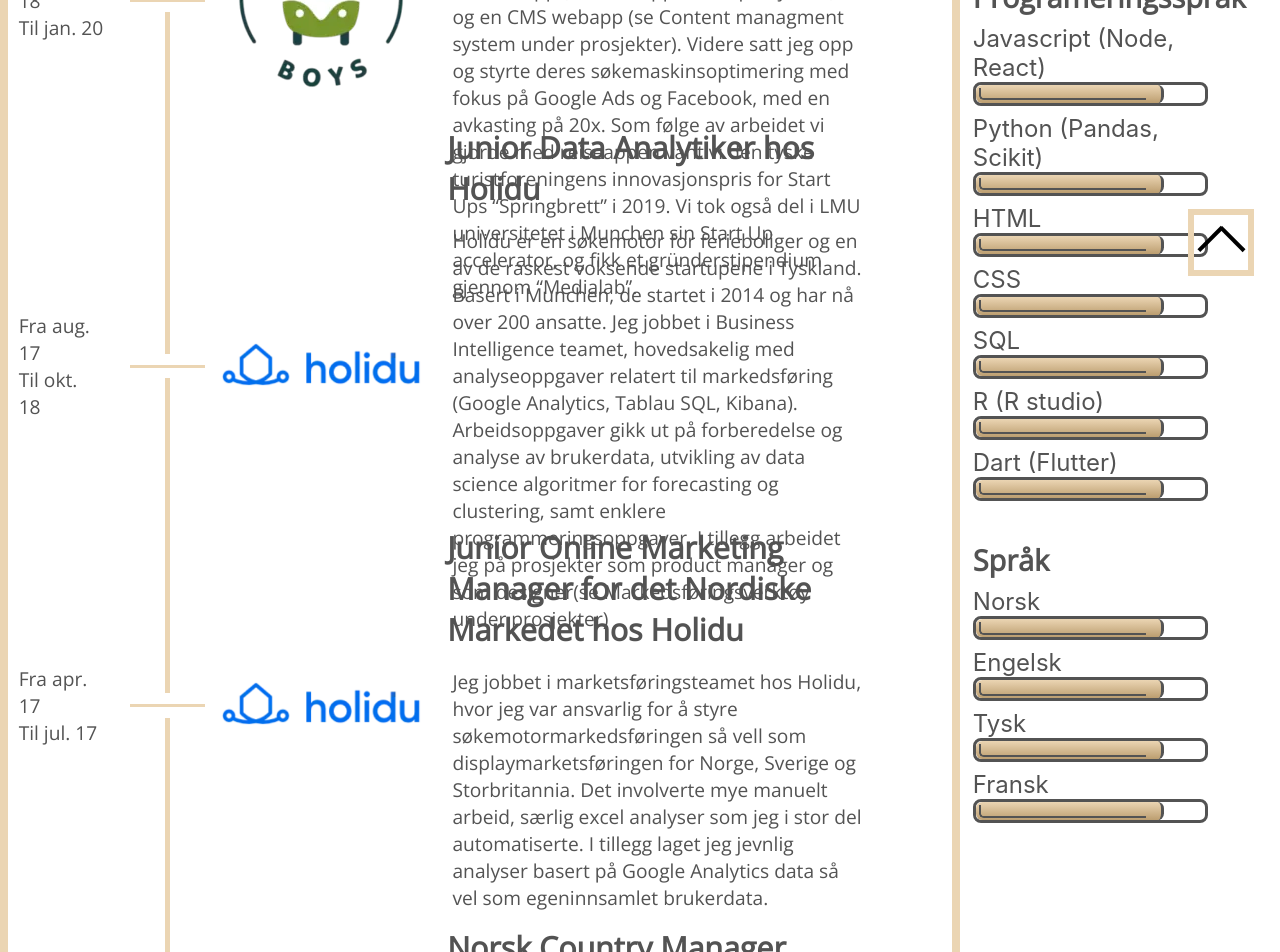
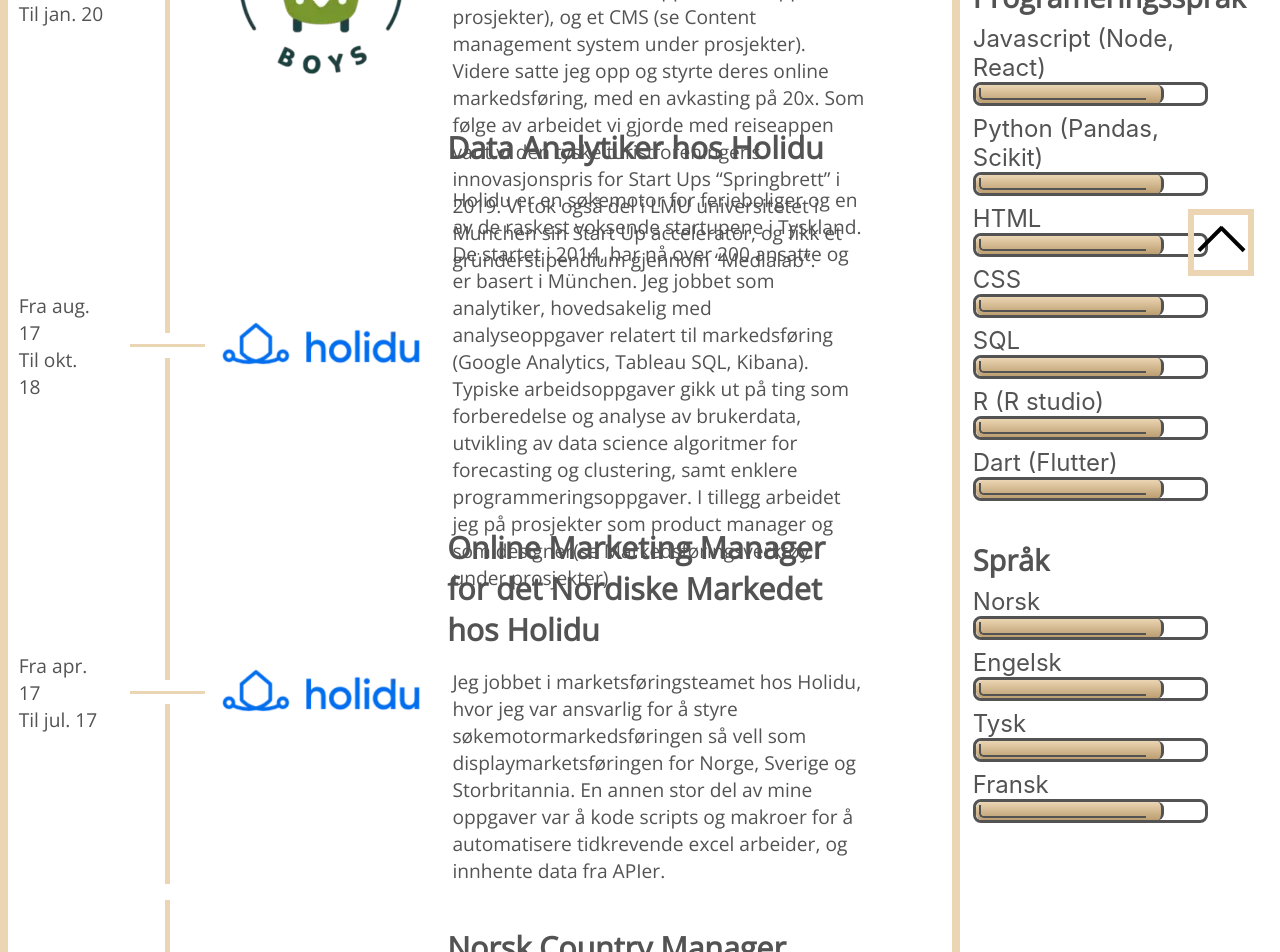
Before and after one commit to ChristianVestre/christianhjvestre, a Next.js app: page /resume in a window 1280 px wide. Shown: the part 500-1452 px from the top of the page. Built offline with nearby package versions, Linux system fonts and the light colour scheme.

Commit message:
content updates

```diff
--- a/src/i18n/resumeText.json
+++ b/src/i18n/resumeText.json
@@ -3,7 +3,7 @@
         {
             "no": {
                 "headline": "Freelancearbeid ved siden av studiene hos CamperBoys",
-                "text": "CamperBoys leier ut Campingbiler i München-området. Mens jeg tok mastergraden jobbet jeg for de med både markedsføring og koding. Blant annet utviklet en prototype av en reiseapp (se Reiseapp under prosjekter), og en CMS webapp (se Content managment system under prosjekter). Videre satt jeg opp og styrte deres søkemaskinsoptimering med fokus på Google Ads og Facebook, med en avkasting på 20x. Som følge av arbeidet vi gjorde med reiseappen vant vi den tyske turistforeningens innovasjonspris for Start Ups “Springbrett” i 2019. Vi tok også del i LMU universitetet i Munchen sin Start Up accelerator, og fikk et gründerstipendium gjennom “Medialab”.",
+                "text": "CamperBoys er en Start Up som leier ut Campingbiler i München-området. Mens jeg tok mastergraden min jobbet jeg for de både med markedsføring og med koding. Blant annet utviklet en reiseapp (se Reiseapp under prosjekter), og et CMS (se Content management system under prosjekter). Videre satte jeg opp og styrte deres online markedsføring, med en avkasting på 20x. Som følge av arbeidet vi gjorde med reiseappen vant vi den tyske turistforeningens innovasjonspris for Start Ups “Springbrett” i 2019. Vi tok også del i LMU universitetet i Munchen sin Start Up accelerator, og fikk et gründerstipendium gjennom “Medialab”.",
                 "logo": "resume/camperboyslogo",
                 "from": "Fra okt. 18",
                 "to": "Til jan. 20"
@@ -18,14 +18,14 @@
         },
         {
             "no": {
-                "headline": "Junior Data Analytiker hos Holidu",
-                "text": "Holidu er en søkemotor for ferieboliger og en av de raskest voksende startupene i Tyskland. Basert i Munchen, de startet i 2014 og har nå over 200 ansatte. Jeg jobbet i Business Intelligence teamet, hovedsakelig med analyseoppgaver relatert til markedsføring (Google Analytics, Tablau SQL, Kibana). Arbeidsoppgaver gikk ut på forberedelse og analyse av brukerdata, utvikling av data science algoritmer for forecasting og clustering, samt enklere programmeringsoppgaver. I tillegg arbeidet jeg på prosjekter som product manager og som designer(se Markedsføringsverktøy under prosjekter)",
+                "headline": "Data Analytiker hos Holidu",
+                "text": "Holidu er en søkemotor for ferieboliger og en av de raskest voksende startupene i Tyskland. De startet i 2014, har nå over 200 ansatte og er basert i München. Jeg jobbet som analytiker, hovedsakelig med analyseoppgaver relatert til markedsføring (Google Analytics, Tableau SQL, Kibana). Typiske arbeidsoppgaver gikk ut på ting som forberedelse og analyse av brukerdata, utvikling av data science algoritmer for forecasting og clustering, samt enklere programmeringsoppgaver. I tillegg arbeidet jeg på prosjekter som product manager og som designer(se Markedsføringsverktøy under prosjekter).",
                 "logo": "resume/holidulogo",
                 "from": "Fra aug. 17",
                 "to": "Til okt. 18"
             },
             "en": {
-                "headline": "Junior Data Analyst at Holidu",
+                "headline": "Data Analyst at Holidu",
                 "text": "Holidu is a search engine for vacation rentals and one of the fastest growing startups in Germany. Based in Munich, they started in 2014 and now have over 200 employees. I worked in the Business Intelligence team, mostly on topics related with marketing. Some examples of tasks that I was charged with: preparing data requested from others, developing algorithms to predict future value and demand for products, as well as simple programming tasks. Once in a while I also worked on projects as product manager and as designer (see Holidu marketing tools under work)",
                 "logo": "resume/holidulogo",
                 "from": "From aug. 17",
@@ -34,14 +34,14 @@
         },
         {
             "no": {
-                "headline": "Junior Online Marketing Manager for det Nordiske Markedet hos Holidu",
-                "text": "Jeg jobbet i marketsføringsteamet hos Holidu, hvor jeg var ansvarlig for å styre  søkemotormarkedsføringen så vell som displaymarketsføringen for Norge, Sverige og Storbritannia. Det involverte mye manuelt arbeid, særlig excel analyser som jeg i stor del automatiserte. I tillegg laget jeg jevnlig analyser basert på Google Analytics data så vel som egeninnsamlet brukerdata.",
+                "headline": "Online Marketing Manager for det Nordiske Markedet hos Holidu",
+                "text": "Jeg jobbet i marketsføringsteamet hos Holidu, hvor jeg var ansvarlig for å styre  søkemotormarkedsføringen så vell som displaymarketsføringen for Norge, Sverige og Storbritannia. En annen stor del av mine oppgaver var å kode scripts og makroer for å automatisere tidkrevende excel arbeider, og innhente data fra APIer.",
                 "logo": "resume/holidulogo",
                 "from": "Fra apr. 17",
                 "to": "Til jul. 17"
             },
             "en": {
-                "headline": "Junior Online Marketing Manager for the Nordics at Holidu",
+                "headline": "Online Marketing Manager for the Nordics at Holidu",
                 "text": "I worked in the marketing team at Holidu, where I was responsible for managing the SEA and SEO, as well as the display marketing for Norway, Sweden and the UK. It involved a lot of manual work, especially excel work that I took the initiative to automate.",
                 "logo": "resume/holidulogo",
                 "from": "Fra apr. 17",
@@ -51,7 +51,7 @@
         {
             "no": {
                 "headline": "Norsk Country Manager praktikant hos Holidu",
-                "text": "Jeg ble ansatt hos Holidu GmbH i München for å starte deres norske nettside. Det medbar å være ansvarlig for oversettelse av nettsiden, kontakte potensielle norske partnere for å samarbeide og å sette opp online markedsføringen, både SEO og SEA. I løpet av de seks månedene oppholdet varte tok jeg også initiativ til å automatisere en rekke tidkrevende prosesser.",
+                "text": "Jeg ble ansatt hos Holidu GmbH i München for å starte deres norske nettside. Det medbar å være ansvarlig for oversettelse av nettsiden, kontakte potensielle norske partnere for å samarbeide og å sette opp online markedsføringen, både SEO og SEA. I løpet av de seks månedene oppholdet varte tok jeg også initiativ til å starte med en rekke automatiseringsarbeider.",
                 "logo": "resume/holidulogo",
                 "from": "Fra okt. 16",
                 "to": "Til mar. 17"
@@ -99,7 +99,7 @@
         {
             "no": {
                 "headline": "Master i Teknologiledelse ved det Tekniske Universitetet i München",
-                "text": "Jeg har spesialisert meg innenfor innovasjon og entreprenørskap og  informatikk. Det har vært en veldig god opplevelse med en veldig god blanding av teoretiske og praktiske fag, med særlig fokus innenfor high-tech. Jeg har tatt fag slik som Tech challenge (se safewAI under prosjekter), og lært mye om empirisk forskningsmetodikk, design thinking, lean startup, agile development og data-drevne beslutninger, etnografi og organisasjonsdesign.",
+                "text": "Jeg har spesialisert meg innenfor innovasjon og entreprenørskap og  informatikk. Studiet har var en veldig god blanding av teoretiske og praktiske fag, med særlig fokus innenfor high-tech. Jeg tok fag som Tech challenge (se safewAI under prosjekter), og lært mye om empirisk forskningsmetodikk, innovasjon, design thinking, lean startup, agile development, data-drevne beslutninger, etnografi og organisasjonsdesig på managment siden. Innenfor informatikk har jeg lært om blockchain, cloud computing og AI, samt god IT arkitektur på store og små prosjekter.",
                 "logo": "resume/tumlogo",
                 "from": "Fra okt. 18",
                 "to": "Til aug. 20"
@@ -131,7 +131,7 @@
         {
             "no": {
                 "headline": "Sommerskole ved Copenhagen Business School",
-                "text": "Etter å ha gått et par år på økonomiutdanningen, savnet jeg å lære om mer på kvalitative områder. Jeg tok 2 fag i løpet av sommeren, Psychology of decision making og Business anthropology, og møtte andre studenter fra hele verden som var samlet der. De to fagene blusset opp interessen min i design og customer research.",
+                "text": "Etter å ha gått et par år på økonomiutdanningen, ønsket jeg å lære om mer kvalitative områder. Jeg tok 2 fag i løpet av sommeren, Psychology of decision making og Business anthropology. Jeg fikk også kontakt med studenter fra hele verden. De to fagene blusset opp interessen min i design og customer research, og hadde innvirkning på mitt senere valg av master.",
                 "logo": "resume/cbslogo",
                 "from": "Fra jun. 15",
                 "to": "Til aug. 15"
@@ -147,7 +147,7 @@
         {
             "no": {
                 "headline": "Bachelor (1. & 2. år) i Samfunnsøkonomi og Ledelse ved Université de Toulouse 1 Capitole",
-                "text": "Bacheloren jeg gikk på var en del av et norskt program som hjalp norske studenter med å tilpasse seg studier i Frankrike. Siden studieprogrammet var 100% på Fransk, vi fikk også en del ekstra fransktimer. Selve studiet var krevende og veldig matematisk, med matte og statistikkfag hvert semester og veldig matematisk innrettet mikro- og makroøkonomi. Det la grunnlag for en veldig god tallforståelse, noe jeg har dratt god nytte av senere, særlig innenfor kvantitative forskningsmetodikk.",
+                "text": "Siste år av bacheloren tok jeg i Paris, jeg byttet universitet fordi det var en mulighet til å bo i Paris som student. Samtidig ønsket jeg også å ha et annet perspektiv på økonomi enn det veldig matematiske perspektivet jeg hadde fra Toulouse. I Paris hadde jeg fortsatt statistikk og økonometri kurs, men i tillegg hadde jeg fag som økonomisk idehistorie og byråteori. Studiet var fortsatt 100% på fransk.",
                 "logo": "resume/ut1logo",
                 "from": "Fra sep. 13",
                 "to": "Til jun. 15"
--- a/src/i18n/workText.json
+++ b/src/i18n/workText.json
@@ -2,7 +2,7 @@
         {
             "no":{
             "headline":"Reiseapp",
-            "content":"Reiseappen startet som et hobbyprosjekt sammen med noen venner som hadde grunnlagt Camperboys, en Start Up som leiet ut Campingbiler i Munchen-området. Etter å ha drevet Start Up-en et par år var de blitt overbevist om at det ville være et marked for en app med reisetips og forslag til ruter.\n\nJeg utviklet appen i rammeverket sammen med en designer og en av grunderne. For å finne ut hva kjerneinnholdet til appen skulle være gjorde gjennomførte vi hypotesetesting og design thinking workshoper. Jeg laget også en click-dummy for bedre illustrere funksjonaliteten det var mest behov for.\n\nAppen ble utviklet i flutter-rammeverket som gjør det mulig å lage apper for både Android og iOS med samme kode. Jeg laget også en back-end arkitektur basert på en SaaS-løsning som var enkel å integrerer inn og som gjorde at vi kunne få inn data enkelt og raskt.\n\nEtter en vellykket sommer hvor 15-20 testere testet appen og vi samlet mye lærdom, ble  Camperboys belønnet med Det tyske turistforbundets innovasjonspris. Vi ble også tatt inn i et stipendieprogram «Medialab» for å utvikle ideen videre.Situasjonen rundt Covid-19/Koronaviruset gjorde dessverre at prosjektet ble lagt på is Mars 2020.",
+            "content":"Reiseappen startet som et hobbyprosjekt sammen med noen venner som hadde grunnlagt Camperboys, en Start Up som leiet ut Campingbiler i Munchen-området. Etter å ha drevet Start Up-en et par år var de blitt overbevist om at det ville være et marked for en app med reisetips og forslag til ruter.\n\nFor å finne ut hva kjerneinnholdet til appen skulle være gjorde gjennomførte vi hypotesetesting og design thinking workshoper. Jeg laget også en click-dummy for bedre illustrere funksjonaliteten det var mest behov for til tidlige testere.\n\nAppen ble utviklet i flutter-rammeverket som gjør det mulig å lage apper for både Android og iOS med samme kode. Jeg laget også en back-end arkitektur basert på en SaaS-løsning som var enkel å integrerer og som gjorde at vi kunne få inn data enkelt og raskt.\n\nEtter en vellykket sommer hvor 15-20 testere testet appen og vi samlet mye lærdom, ble  Camperboys belønnet med Det tyske turistforbundets innovasjonspris. Vi ble også tatt inn i et stipendieprogram «Medialab» for å utvikle ideen videre.Situasjonen rundt Covid-19/Koronaviruset gjorde dessverre at prosjektet ble lagt på is Mars 2020.",
             "images":["/camperboysapp/cbapproutes","/camperboysapp/cbapproutedetail","/camperboysapp/cbapprouteinfo","/camperboysapp/cbappstop","/camperboysapp/cbappmap","/camperboysapp/cbapppoi"],
             "landscape":false
 
@@ -24,7 +24,7 @@
         },
         "en":{
             "headline":"SafewAI alarm app",
-            "content":"I løpet av mine studier på det Tekniske Universitetet i München, tok jeg del i et semesterlangt kurs, Tech Challenge. Vi skulle i små grupper utforske og jobbe med en ide for en ny start-up. Hensikten var at vi skulle lære metodikk og tips og triks for senere å kunne grunnlegge en egen startup bedrift.\n\nMin gruppe valgte å utvikle en app for å gjøre hjemturer i mørket sikrere. Vårt konsept gikk ut på en app som gjenkjente et forhåndsvalg stikkord, som ved hjelp av stemmegjenkjenning, utløste en alarm som tilkaller hjelp.\n\nJeg stod for den tekniske implementasjonen av appen. Det var en standard android app, men vi ble oppfordret til å bruke Huawei sin AI chip for stemmegjenkjenningen. Først prøvde jeg å tilpasse en egen AI modell til Huawei chippen, men det feilet. Til slutt fant jeg et bibliotek som forholdsvis enkelt lot meg implementere funksjonaliteten. På slutten av semesteret ble vi tildelt beste sosiale startup ide.",
+            "content":"I løpet av mine studier på det Tekniske Universitetet i München tok jeg del i et semesterlangt kurs, Tech Challenge. I små grupper skulle vi utforske og jobbe med en ide for en ny start-up. Hensikten var å lære metodikk og tips og triks som design thinking for senere å kunne grunnlegge en egen startup.\n\nMin gruppe valgte å utvikle en app for å gjøre hjemturer i mørket sikrere. Vårt konsept gikk ut på en app som gjenkjente et forhåndsvalg stikkord, som ved hjelp av stemmegjenkjenning utløste en alarm som tilkalte hjelp.\n\nJeg stod for den tekniske implementasjonen av appen. Det var en standard android app skrevet i Kotlin med AI funksjonalitet. Vi ble oppfordret til å bruke Huawei sin AI chip for stemmegjenkjenningen, siden Huawei var sponsor til kurset. Først prøvde jeg å tilpasse en egen AI modell til Huawei chippen, det feilet men etterhvert fant jeg et bibliotek som enkelt lot meg implementere funksjonaliteten. På slutten av semesteret ble vi tildelt beste sosiale startup ide.",
             "images":["/safewai/safewaiPoster","/safewai/safewAI1","/safewai/safewAI2"],
             "landscape":false
         }
@@ -32,7 +32,7 @@
         {
             "no":{
             "headline":"CMS",
-            "content":"Sammen med Camperboys-teamet ønsket vi å lage en egen Start Up rundt reiseappen. Vi hadde blitt overbevist fra intervjuer at en enkel og intuitiv måte å få inn nytt innhold var essensielt for suksess.\n\n Dermed begynte jeg å kode på et skreddersydd content management system. Jeg stod for mesteparten av forarbeidet, definerte funksjonaliteten, intervjuet brukere og fant deres behov, laget wireframe design, og gjorde alt av teknisk implementeringsarbeid. Da vi avbrøt prosjektet på grunn av Coronavirus hadde jeg implementert ca 60% av MVPen, med funksjonerende autentifikasjon, backend api-gateway og en databasestruktur. Det hele basert på React, Elasticsearch og Graphql.",
+            "content":"Sammen med Camperboys-teamet ønsket jeg å lage en egen Start Up rundt reiseappen. Vi hadde blitt overbevist fra intervjuer at en enkel og intuitiv måte å få inn nytt innhold var essensielt for suksess.\n\n Dermed begynte jeg å kode et skreddersydd content management system. Jeg stod for mye av forarbeidet, definerte funksjonaliteten, intervjuet brukere og fant deres behov, laget wireframe design, og gjorde alt av teknisk implementeringsarbeid. Da vi avbrøt prosjektet på grunn av Coronavirus hadde jeg implementert rundt 60% av MVPen, med funksjonerende autentifikasjon, backend api-gateway og en database. Etter nøye forarbeid og samtaler med gamle senior kolleger baserte jeg tech-stacken på React, Elasticsearch og Graphql.",
             "images":["/fiblecms/cmsmenu","/fiblecms/cmsroutemenu","/fiblecms/cmsroute","/fiblecms/cmsstoplibrary","/fiblecms/cmsstopmenu","/fiblecms/cmsmap","/fiblecms/cmstextedit"],
             "landscape":true
 
@@ -47,7 +47,7 @@
         {
             "no":{
             "headline":"Marketsføringsverktøy",
-            "content":"Jeg startet i marketsføringsavdelingen hos Holidu, en reise-Start Up basert i München. Der kom jeg fort igang med å initiere en mengde automatiserings arbeider. Etterhvert gikk arbeidsoppgavene mine ut på mer og mer koding, og tilslutt byttet jeg team fra markedsføring til business intelligence.\n\nHolidu hadde lenge jobbet med et egetutviklet verktøy for å kalkulere hvor mye vi var villig til å betale for brukere fra google-søk. Jeg lagde et algoritmeforslag for å gjøre denne jobben som ble godt mottatt og integrert inn i verktøyet.\n\nEtterhvert gikk rollen min over til å assistere mer og mer arbeidet rundt dette markedsføringsverktøyet. Jeg gjorde oppgaver som å lage konsepter for ny funksjonalitet, være assistent product manager, tester og designer. Jeg tok også en større rolle i avgjørelsene rundt videreutvikling av verktøyet.",
+            "content":"Da jeg jobbet hos Holidu, en Start Up som lager en meta-søkemotor for ferieboliger i München, kom jeg fort igang med å kode automatiseringer for tidkrevende manuelle arbeidsprosesser. Det fikk jeg lov til jeg selv om jeg orginalt ble ansatt for online markedsføring. Etterhvert gikk arbeidsoppgavene mine ut på mer og mer koding, og tilslutt byttet jeg role til dataanalytiker.\n\nHolidu hadde lenge jobbet med et egetutviklet verktøy for å kalkulere hvor mye de var villig til å betale for brukere fra google-søk. Jeg lagde prototype for et program til å gjøre denne jobben som ble godt mottatt, og senere integrert inn i verktøyet.\n\nEtterhvert gikk rollen min over til å assistere mer og mer arbeidet rundt dette markedsføringsverktøyet. Jeg gjorde oppgaver som å lage konsepter for ny funksjonalitet, være assistent product manager, tester og designer. Jeg tok også en større rolle i avgjørelsene rundt videreutvikling av verktøyet.",
             "images":["/holidu/holidubiddingtool"],
             "landscape":true
 
@@ -62,7 +62,7 @@
         {
             "no":{
             "headline":"Denne nettsiden",
-            "content":"Basert på mye av lærdommen min fra tidligere å ha skrevet content management webappen ville jeg fullføre et eget nettsideprosjekt. Samtidig var jeg i ferd med å søke jobb og følte at et resume og motivasjonsbrev ikke var nok til å få vist meg frem.\n\nDenne nettsiden er bygget med samme tech-stacken som CMSen, uten en backend siden nettsiden er helt statisk. Videre har jeg integrert noen teknikker for å gjøre siden raskere, f.eks. det å bruke Webp bilder istedenfor png filer.Siden er også responsive, med forskjellig layout tilpasset skjermformatet på laptop og mobil.",
+            "content":"Da jeg kom i gang med jobbsøkingen når mastergraden min begynte å nærme seg slutten innså jeg fort at et resume og motivasjonsbrev ikke var nok til å få vist frem bredden av erfaringer jeg ville sette fokus på. Dermed valgte jeg å skrive en personlig nettside hvor jeg kunne detaljere prosjekter jeg var stolte av og skrive litt mer om forskjellige ting som interesserer meg.\n\nDenne nettsiden er bygget med samme tech-stacken som content management systemet jeg bygget med Camperboys. Den er helt uten en backend, siden nettsiden er statisk og hostet på en serverless platform. Siden er responsive, gjort med CSS, med forskjellig layout tilpasset skjermformatet på laptop og mobil.Jeg har også integrert noen teknikker for å gjøre siden enda raskere, f.eks. det å bruke Webp bilder istedenfor png. Noe som gir en ytelse på 88 i lighthouse, googles ytelsestest.",
             "images":["/thiswebsite/christianpage","/thiswebsite/workpage","/thiswebsite/resumepage","/thiswebsite/interestspage"],
             "landscape":true
 
--- a/src/pages/index.tsx
+++ b/src/pages/index.tsx
@@ -32,7 +32,6 @@
             <Head>
                 <title>Christian Vestre</title>
                 <link rel="icon" href="/ansikt.svg" />
-                <link href='https://fonts.googleapis.com/css?family=Open+Sans' rel='stylesheet' type='text/css'></link>
                 <meta name="viewport" content="width=device-width, initial-scale=1.0"/>
             </Head>
             <nav id="navBarDesktop" className="navBarDesktop">
```
